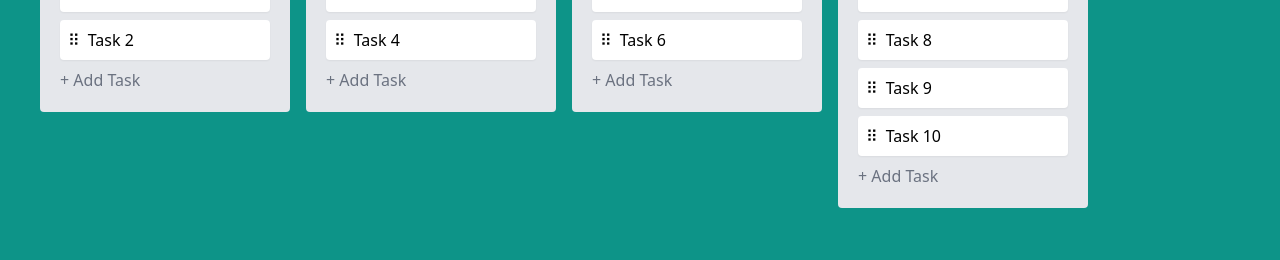
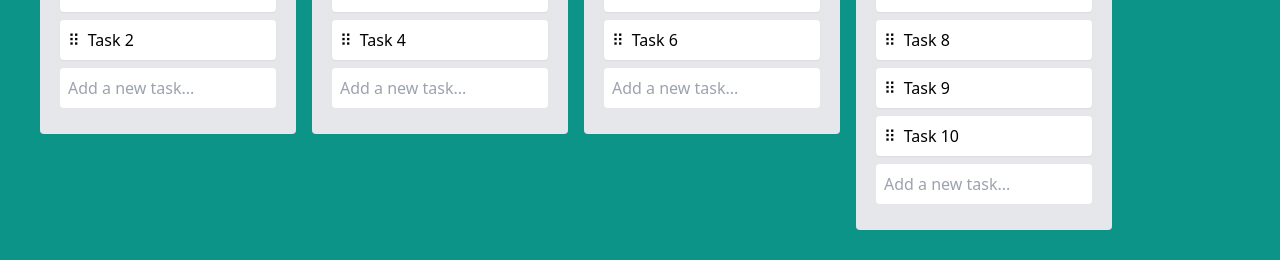
Before and after one commit to yisus82/vue_school-trello_board-vue, a Nuxt app in the folder trevuello/: page / in a window 1280 px wide. Shown: the part 228-488 px from the top of the page. Built offline with nearby package versions, Linux system fonts and the light colour scheme.

Commit message:
Add new tasks

```diff
--- /dev/null
+++ b/trevuello/components/NewTask.vue
@@ -0,0 +1,30 @@
+<script setup lang="ts">
+import type { Task } from '@/types';
+import { nanoid } from 'nanoid';
+
+const emit = defineEmits<{ (e: 'add', payload: Task): void; }>();
+
+const focused = ref(false);
+const title = ref('');
+
+const createTask = (e: Event) => {
+  e.preventDefault();
+
+  const trimmedTitle = title.value.trim();
+
+  if (!trimmedTitle) {
+    return;
+  }
+
+  emit('add', { id: nanoid(), title: trimmedTitle } as Task);
+  title.value = '';
+};
+</script>
+<template>
+  <div>
+    <textarea v-model="title" @keydown.tab="createTask" @keydown.enter="createTask" @focus="focused = true"
+      @blur="focused = false" :placeholder="focused ? 'Enter a title for the task...' : 'Add a new task...'"
+      style="outline: none !important;" :class="{ 'h-10': !focused, 'h-20': focused }"
+      class="focus:bg-white focus:shadow resize-none rounded w-full border-none p-2"></textarea>
+  </div>
+</template>
--- a/trevuello/components/TrelloBoard.vue
+++ b/trevuello/components/TrelloBoard.vue
@@ -62,7 +62,7 @@ const altKeyPressed = useKeyModifier('Alt');
             </template>
           </draggable>
           <footer>
-            <button class="text-gray-500">+ Add Task</button>
+            <NewTask @add="column.tasks.push($event)" />
           </footer>
         </div>
       </template>
--- a/trevuello/components/TrelloBoardTask.vue
+++ b/trevuello/components/TrelloBoardTask.vue
@@ -7,7 +7,7 @@ defineProps<{ task: Task; }>();
 <template>
   <div class="task flex gap-2 bg-white p-2 mb-2 rounded shadow-sm w-full max-w-[250px]">
     <DragHandle />
-    <span>{{ task.title }}</span>
+    <span class="title">{{ task.title }}</span>
   </div>
 </template>
 
@@ -24,4 +24,8 @@ defineProps<{ task: Task; }>();
   content: '';
   @apply absolute top-0 left-0 w-full h-full bg-slate-300 rounded;
 }
+
+.title {
+  overflow-wrap: anywhere;
+}
 </style>
```
